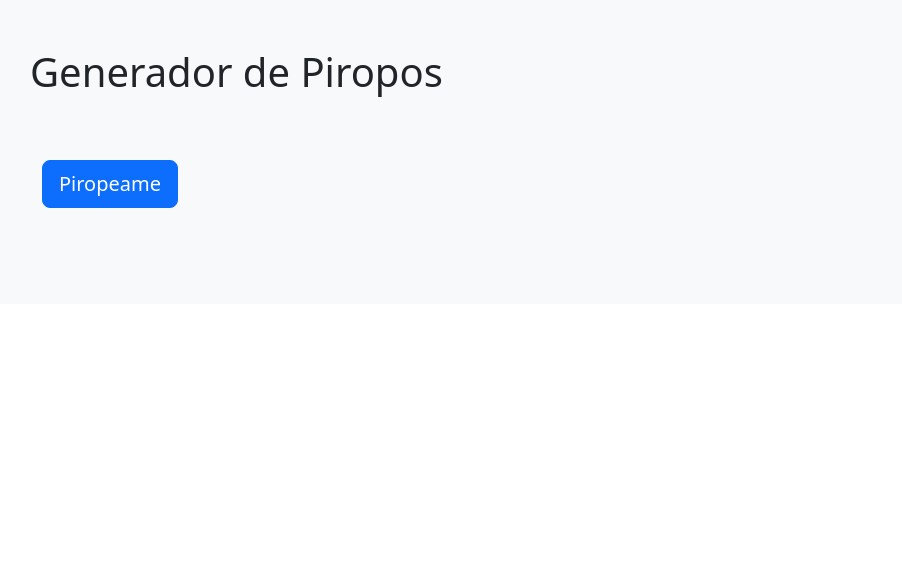
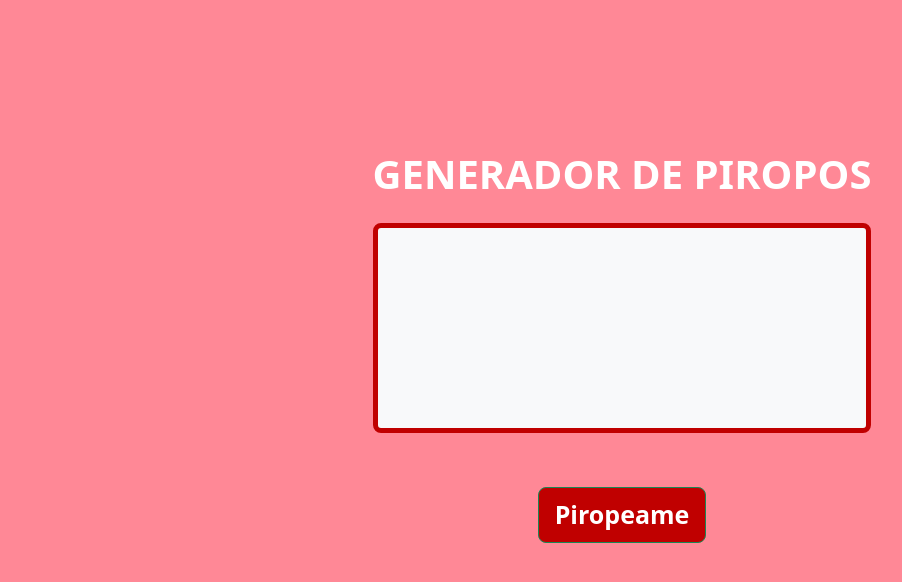
Before and after one commit to tanyaleepr/generador, a website: page index.html in a window 1280 px wide. Shown: the whole page, without its empty margins (18-920 px from the left). Drawn offline with nearby package versions, Linux system fonts and the light colour scheme.

Commit message:
first draft

```diff
--- a/home.scss
+++ b/home.scss
@@ -1,20 +1,6 @@
-body {
-  background-color: #ff8896;
-  display: flex;
-  justify-content: center;
-  flex-wrap: wrap;
-  text-align: center;
-
-
   section {
     margin-top: 5%;
 
-    h1 {
-      color: white;
-      font-weight: 900;
-      font-size: 60px;
-      text-transform: uppercase;
-    }
 
     h2.texto {
       height: 300px;
@@ -44,14 +30,6 @@ body {
 
     }
 
-    button {
-      margin-top: 30px;
-      background-color: #c00000;
-      color: white;
-      font-weight: 900;
 
-      font-size: 25px;
-      cursor: url(https://cur.cursors-4u.net/symbols/sym-1/sym49.cur), auto !important;
-    }
   }
 }
--- a/index.html
+++ b/index.html
@@ -10,21 +10,24 @@
   <script src="https://cdn.jsdelivr.net/npm/bootstrap@5.3.0-alpha1/dist/js/bootstrap.bundle.min.js"
     integrity="sha384-w76AqPfDkMBDXo30jS1Sgez6pr3x5MlQ1ZAGC+nuZB+EYdgRZgiwxhTBTkF7CXvN"
     crossorigin="anonymous"></script>
-  <!-- <link href="/style.css" rel="stylesheet" /> -->
+    <link
+    rel="stylesheet"
+    href="https://cdnjs.cloudflare.com/ajax/libs/animate.css/4.1.1/animate.min.css"
+  />
+  <link href="/style.css" rel="stylesheet" />
   <script type="text/javascript" src="script.js"></script>
   <title>Generador de Piropos</title>
 </head>
 
 <body>
   <section>
-    <div class="p-5 mb-4 bg-light rounded-3">
-      <h1> Generador de Piropos </h1>
-      <div class="">
-        <div class="container-fluid py-5">
-          <h2 class="col-md-8 fs-4" id="word"></h2>
-          <button class="btn btn-primary btn-lg" type="button" onclick="generateWord()">Piropeame</button>
-        </div>
+    <h1 class="animate__bounceIn animate__delay-5s"> Generador de Piropos </h1>
+    <div class="p-5 mb-4 bg-light rounded-3 container">
+      <div class="container-fluid py-5">
+        <h2 class=" texto" id="word"></h2>
       </div>
+    </div>
+    <button class="btn btn-success button btn-lg animate__bounceIn animate__delay-5s" type="button" onclick="generateWord()">Piropeame</button>
   </section>
 </body>
 
--- a/package.json
+++ b/package.json
@@ -6,6 +6,6 @@
   "author": "Tanya Gonzalez",
   "license": "ISC",
   "dependencies": {
-    "bootstrap": "^5.3.0-alpha1",
+    "bootstrap": "^5.3.0-alpha1"
   }
 }
--- /dev/null
+++ b/style.css
@@ -0,0 +1,41 @@
+body {
+  background-color: #ff8896;
+  display: flex;
+  justify-content: center;
+  text-align: center;
+}
+section {
+  margin-top: 150px;
+}
+h1 {
+  color: white;
+  font-weight: 900;
+  font-size: 40px;
+  text-transform: uppercase;
+  margin-bottom: 25px;
+}
+
+.button {
+  margin-top: 30px;
+  background-color: #c00000;
+  color: white;
+  font-weight: 900;
+  font-size: 25px;
+  cursor: url(https://cur.cursors-4u.net/symbols/sym-1/sym49.cur), auto !important;
+}
+
+.container {
+  font-weight: 700;
+  align-items: center;
+  background-color: rgba(245, 245, 245, 0.464);
+  flex-wrap: wrap;
+  align-content: stretch;
+  display: flex;
+  flex-direction: row;
+  justify-content: center;
+  word-break: break-all;
+  padding-right: 50px;
+  padding-left: 50px;
+  border: #c00000 5px solid;
+  width: auto;
+}
```
Also changed, not shown: 1 other file.
